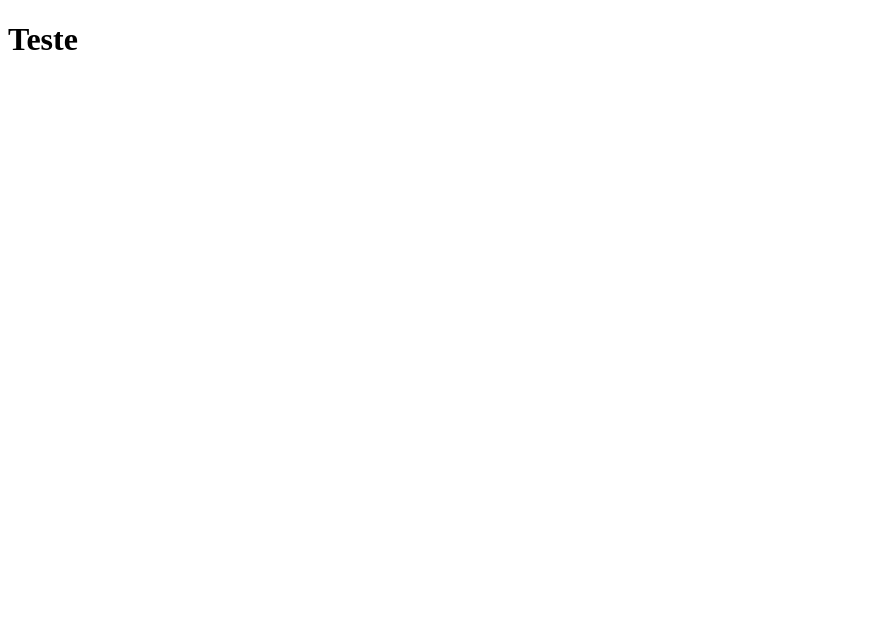
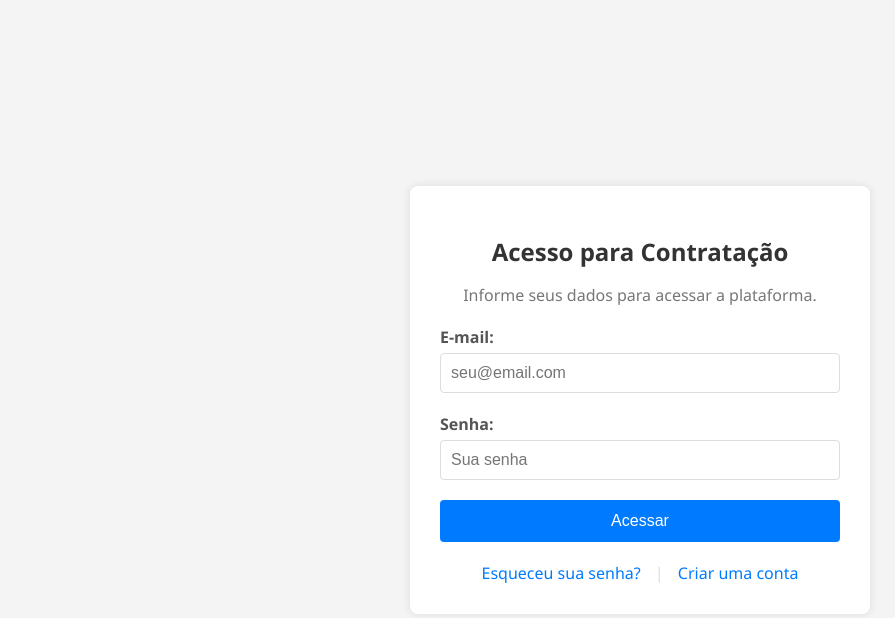
Before and after one commit to Giovana-carv/Trabalho-teste, a plain HTML site: page index.html in a window 1280 px wide. Shown: the whole page, without its empty margins (0-895 px from the left). Drawn offline with Linux system fonts and the light colour scheme.

Commit message:
Criei um teste para cadastro de contratação de serviço, com email e senha para cadastrar

```diff
--- a/index.html
+++ b/index.html
@@ -6,6 +6,38 @@
     <title>Document</title>
 </head>
 <body>
-    <h1>Teste</h1>
+    <!DOCTYPE html>
+<html lang="pt-br">
+<head>
+    <meta charset="UTF-8">
+    <meta name="viewport" content="width=device-width, initial-scale=1.0">
+    <title>Login - Contratação de Serviço</title>
+    <link rel="stylesheet" href="style.css">
+</head>
+<body>
+    <div class="login-container">
+        <div class="login-header">
+            <h2>Acesso para Contratação</h2>
+            <p>Informe seus dados para acessar a plataforma.</p>
+        </div>
+        <form class="login-form">
+            <div class="form-group">
+                <label for="email">E-mail:</label>
+                <input type="email" id="email" name="email" placeholder="seu@email.com" required>
+            </div>
+            <div class="form-group">
+                <label for="password">Senha:</label>
+                <input type="password" id="password" name="password" placeholder="Sua senha" required>
+            </div>
+            <button type="submit" class="login-button">Acessar</button>
+            <div class="login-footer">
+                <a href="#">Esqueceu sua senha?</a>
+                <span>|</span>
+                <a href="#">Criar uma conta</a>
+            </div>
+        </form>
+    </div>
 </body>
 </html>
+</body>
+</html>
--- /dev/null
+++ b/style.css
@@ -0,0 +1,88 @@
+body {
+    font-family: 'Segoe UI', Tahoma, Geneva, Verdana, sans-serif; /* Fonte moderna e profissional */
+    background-color: #f4f4f4; /* Fundo cinza claro para um visual clean */
+    display: flex;
+    justify-content: center;
+    align-items: center;
+    min-height: 100vh;
+    margin: 0;
+}
+
+.login-container {
+    background-color: #fff; /* Container branco para destacar o formulário */
+    padding: 30px;
+    border-radius: 8px;
+    box-shadow: 0 0 10px rgba(0, 0, 0, 0.1); /* Sombra suave para profundidade */
+    width: 400px; /* Largura moderada para o formulário */
+    text-align: center;
+}
+
+.login-header h2 {
+    color: #333; /* Título em cor escura */
+    margin-bottom: 10px;
+}
+
+.login-header p {
+    color: #777; /* Subtítulo em cor mais clara */
+    margin-bottom: 20px;
+}
+
+.login-form {
+    display: flex;
+    flex-direction: column;
+}
+
+.form-group {
+    margin-bottom: 20px;
+    text-align: left; /* Alinhar os labels à esquerda */
+}
+
+.form-group label {
+    display: block;
+    margin-bottom: 5px;
+    color: #555;
+    font-weight: bold; /* Label em negrito para destaque */
+}
+
+.form-group input[type="email"],
+.form-group input[type="password"] {
+    width: calc(100% - 22px); /* Ajuste para a borda e padding */
+    padding: 10px;
+    border: 1px solid #ddd;
+    border-radius: 4px;
+    font-size: 16px;
+}
+
+.login-button {
+    background-color: #007bff; /* Cor azul profissional */
+    color: white;
+    padding: 12px 15px;
+    border: none;
+    border-radius: 4px;
+    cursor: pointer;
+    font-size: 16px;
+    transition: background-color 0.3s ease; /* Transição suave ao passar o mouse */
+}
+
+.login-button:hover {
+    background-color: #0056b3; /* Cor azul mais escura no hover */
+}
+
+.login-footer {
+    margin-top: 20px;
+    color: #777;
+}
+
+.login-footer a {
+    color: #007bff;
+    text-decoration: none;
+    margin: 0 10px;
+}
+
+.login-footer a:hover {
+    text-decoration: underline;
+}
+
+.login-footer span {
+    color: #ddd;
+}
```
